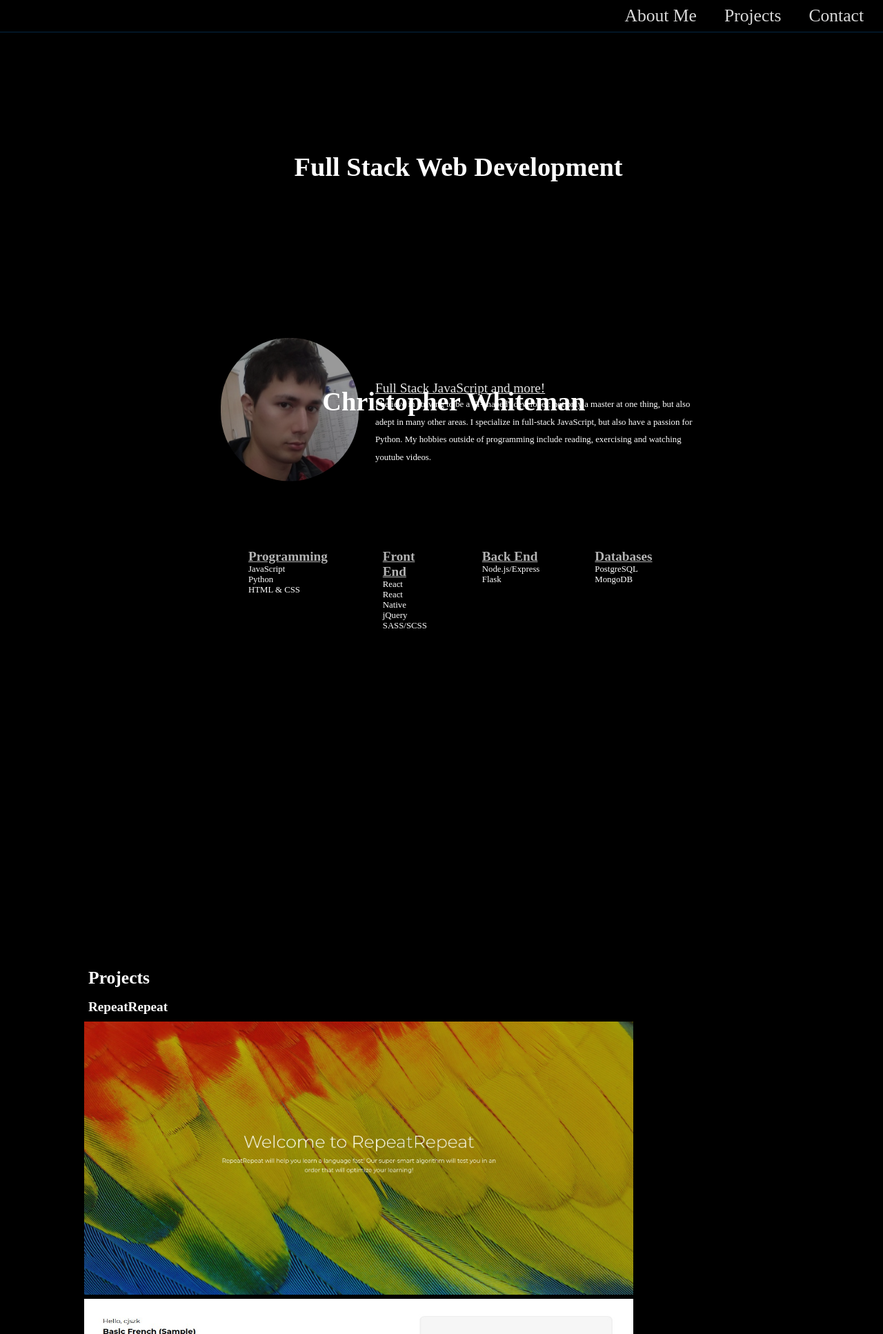
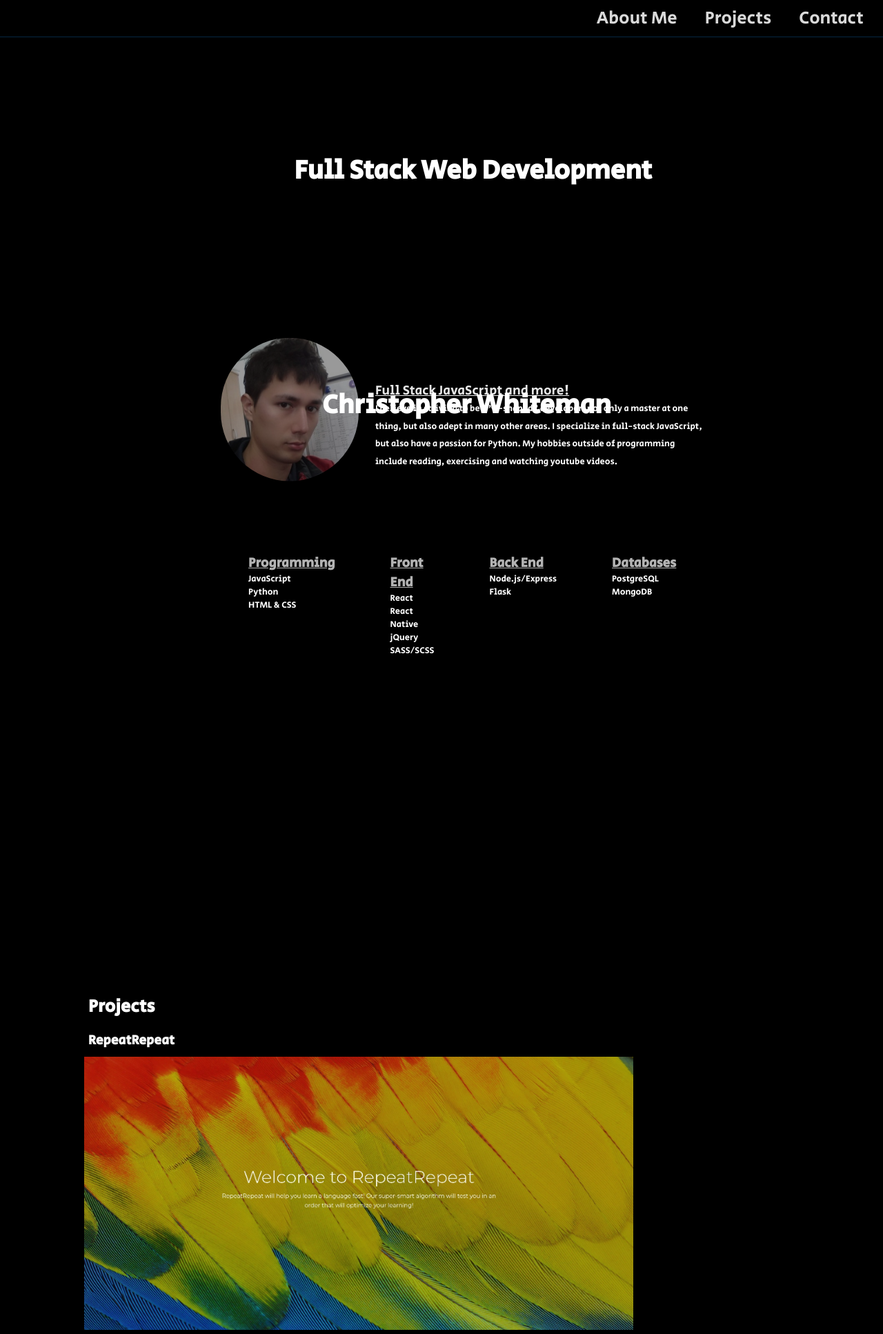
Before and after one commit to cjszk/chris-wh-portfolio, a Flask app: page / in a window 1280 px wide. Shown: the top 1934 px of the page at 69% size. Run offline with Flask 2, Linux system fonts and the light colour scheme; some libraries are stand-ins or nearby versions; grey boxes are pictures that could not be loaded.

Commit message:
trying to fix font

```diff
--- a/static/css/index.css
+++ b/static/css/index.css
@@ -59,7 +59,7 @@ ul {
     margin: 0 2.5rem;
     color: #fff;
     font-size: 3.2rem;
-    /* font-family: 'Carter One', cursive; */
+    font-family: 'Secular One', cursive;
     text-decoration: none; }
     .nav__button:hover {
       cursor: pointer;
@@ -78,7 +78,7 @@ ul {
     margin-left: 36.5%;
     color: #fff;
     font-size: 4.8rem;
-    /* font-family: 'Baloo', cursive; */
+    font-family: 'Secular One', cursive;
     z-index: 5; }
   .cover__header {
     position: absolute;
@@ -86,7 +86,7 @@ ul {
     margin-left: 33.33%;
     color: #fff;
     font-size: 4.8rem;
-    /* font-family: 'Baloo', cursive; */
+    font-family: 'Secular One', cursive;
     z-index: 5; }
   .cover__video {
     max-width: 100vw;
@@ -97,7 +97,7 @@ ul {
   color: #fff;
   font-size: 1.6rem;
   padding: 0 10rem;
-  /* font-family: 'Secular One', sans-serif; */
+  font-family: 'Secular One', sans-serif;
   padding: 30rem 20rem; }
   .about__first {
     font-size: 2.4rem;
@@ -120,7 +120,7 @@ ul {
 .skills {
   color: #fff;
   font-size: 1.6rem;
-  /* font-family: 'Secular One', sans-serif; */
+  font-family: 'Secular One', sans-serif;
   padding: 10rem 20rem;
   flex: 1;
   display: flex;
@@ -133,7 +133,7 @@ ul {
     opacity: .7; }
 
 .projects {
-  /* font-family: 'Secular One', sans-serif; */
+  font-family: 'Secular One', sans-serif;
   padding: 15rem 15rem; }
   .projects__header {
     font-size: 3.2rem;
@@ -192,7 +192,7 @@ ul {
       width: 70%; }
 
 .contact {
-  /* font-family: 'Secular One', sans-serif; */
+  font-family: 'Secular One', sans-serif;
   padding: 25rem 20rem;
   flex: 1;
   display: flex;
--- a/templates/index.html
+++ b/templates/index.html
@@ -10,7 +10,7 @@
   </head>
   <body>
     <link rel="stylesheet" href="../static/css/index.css">
-    <!-- <link href="https://fonts.googleapis.com/css?family=Baloo|Carter+One|Prosto+One|Secular+One" rel="stylesheet"> -->
+    <link href="https://fonts.googleapis.com/css?family=Secular+One" rel="stylesheet">
 
     <nav class="nav">
         <a href="#about" class="nav__button">About Me</a>
```
